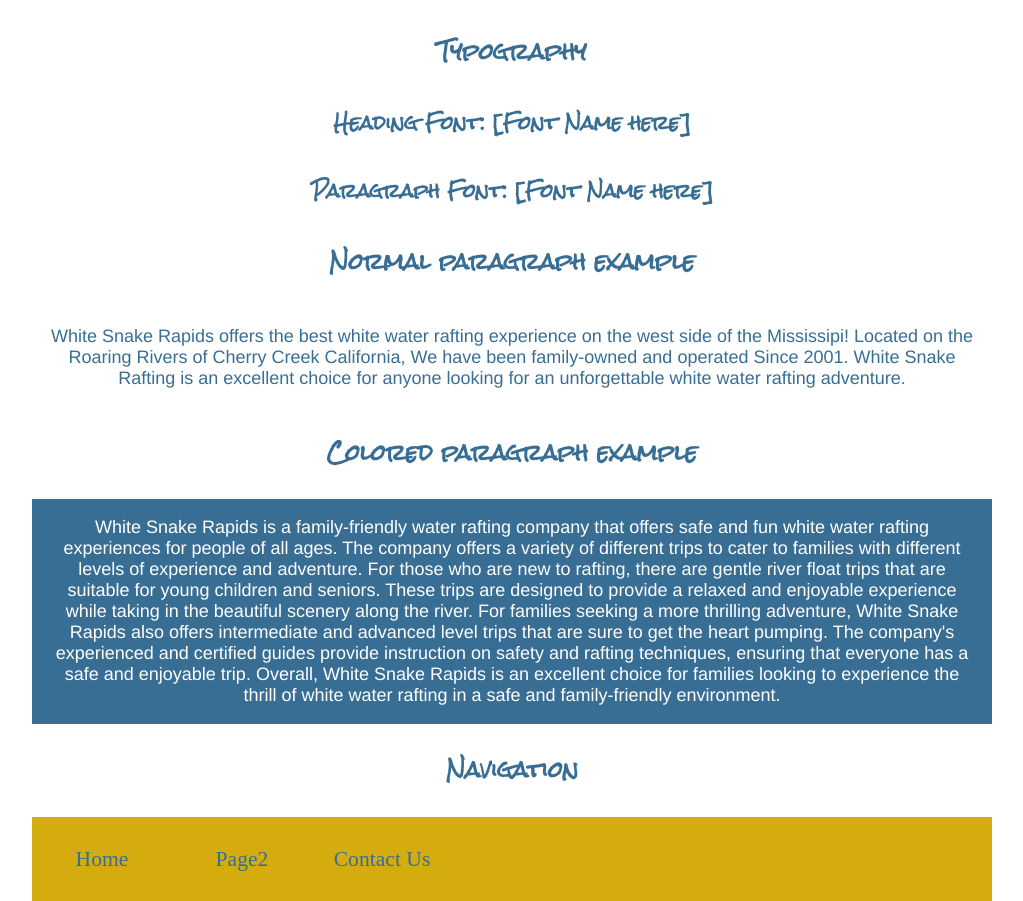
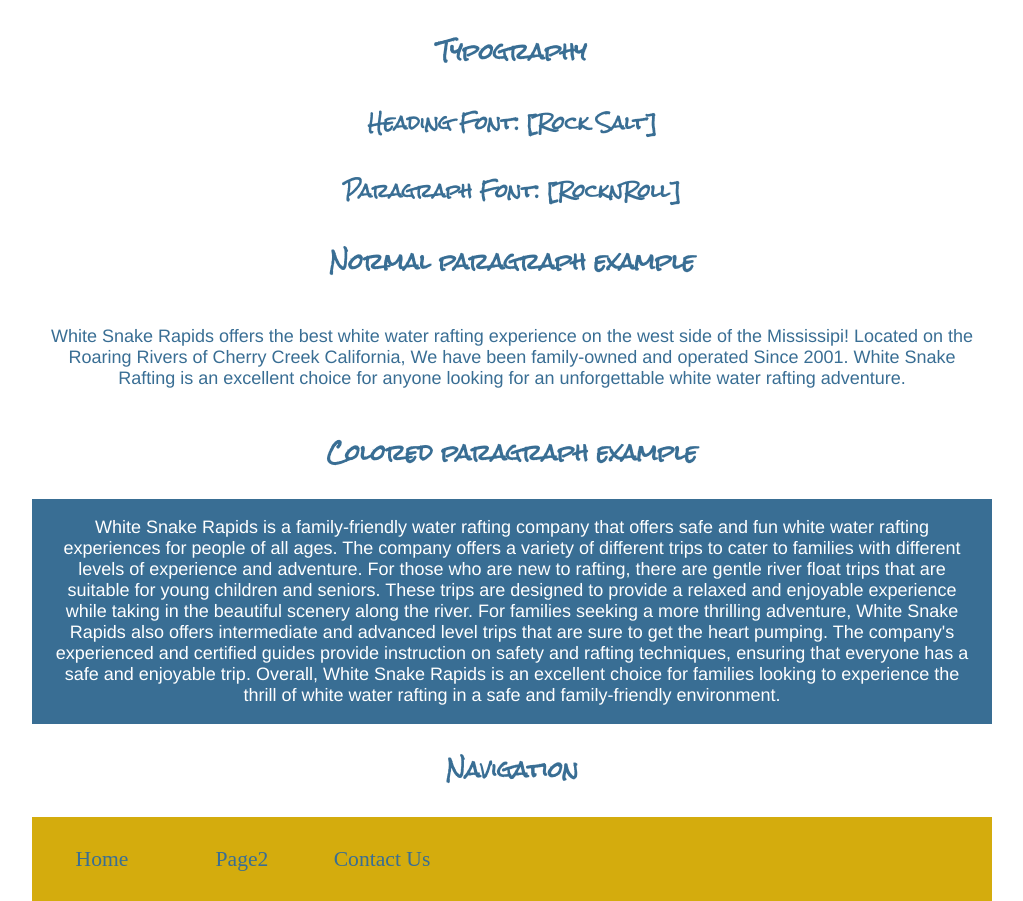
Before and after one commit to michaelsalazar12/wdd130, a plain HTML site: page wwr/site-plan-rafting.html in a window 1280 px wide. Shown: the part 1955-2856 px from the top of the page, without its empty margins (128-1151 px from the left). Drawn offline with Linux system fonts and the light colour scheme; a web font is replaced by a local one.

Commit message:
site plan added

```diff
--- a/wwr/site-plan-rafting.html
+++ b/wwr/site-plan-rafting.html
@@ -74,11 +74,11 @@
     <!-- Choose a font for your paragraphs (body copy) and headlines. What font(s) have you chosen? Think also about which of your colors above you might use for background and font colors. -->
 
     <h4>
-      Heading Font: [Font Name here]
+      Heading Font: [Rock Salt]
       <!-- change this -->
     </h4>
     <h4>
-      Paragraph Font: [Font Name here]
+      Paragraph Font: [RocknRoll]
       <!-- change this -->
     </h4>
     <h3>Normal paragraph example</h3>
--- a/wwr/styles/site-plan-rafting.css
+++ b/wwr/styles/site-plan-rafting.css
@@ -13,7 +13,7 @@ Fonts are separated by a & */
 
   /* change the values below to your chosen font(s) */
   --heading-font: "Rock Salt";
-  --paragraph-font: RocknRoll, Helvetica, sans-serif;
+  --paragraph-font: "RocknRoll", Helvetica, sans-serif;
 
   /* these colors below should be chosen from among your palette colors above */
   --headline-color-on-white: #396E94;  /* headlines on a white background */
```
Also changed, not shown: 2 other files.
